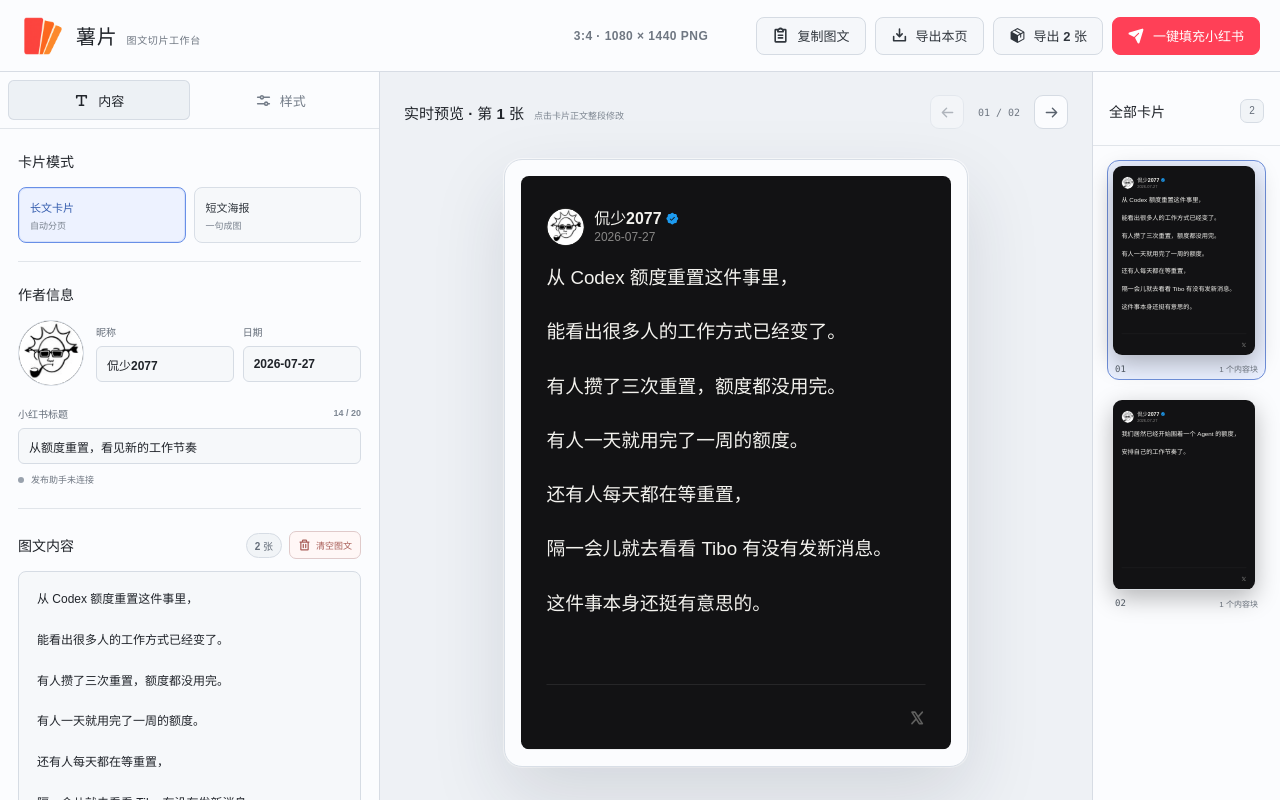
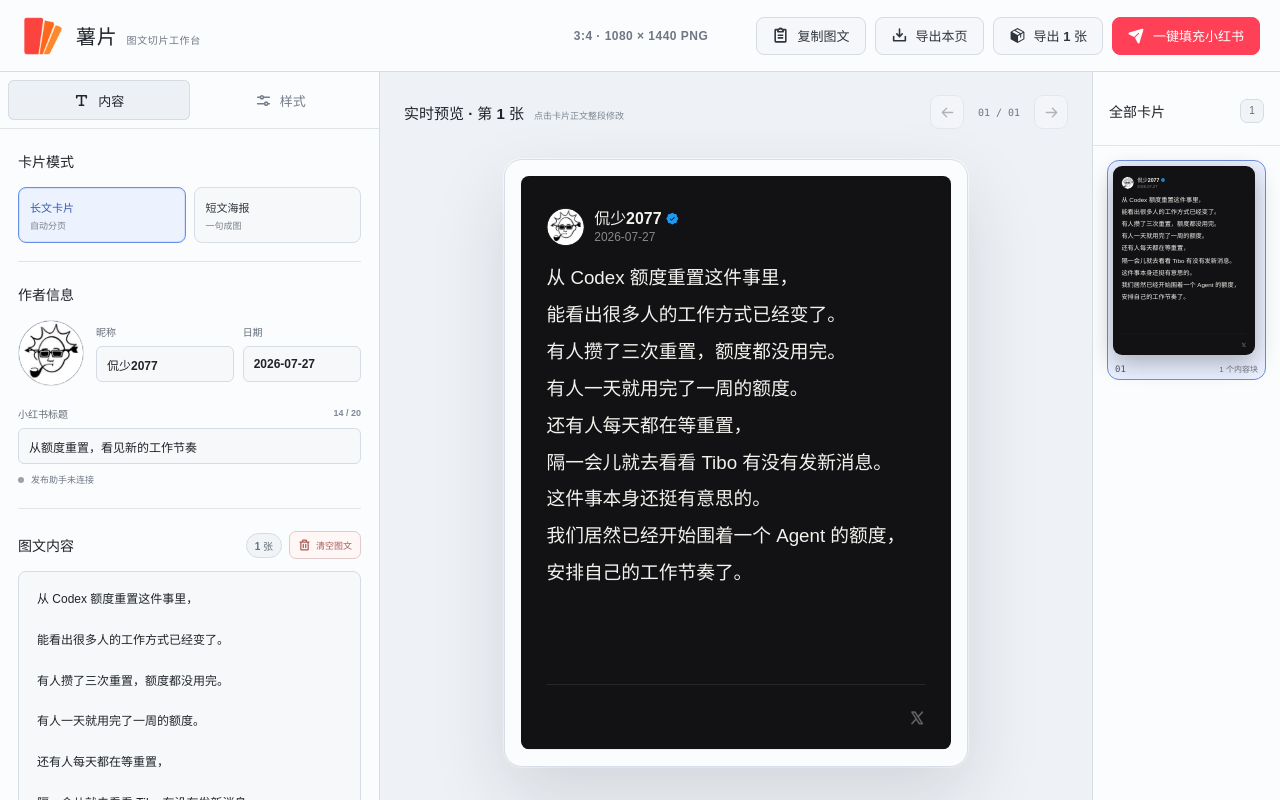
Before and after one commit to kanshao2077/shupian, a React (Vite) app: page / in a window 1280 px wide. Built offline with nearby package versions, Linux system fonts and the light colour scheme.

Commit message:
Fix clipped text and compact long-form pagination

```diff
--- a/src/App.jsx
+++ b/src/App.jsx
@@ -30,7 +30,7 @@
 const CARD_WIDTH = 1080;
 const CARD_HEIGHT = 1440;
 const CONTENT_WIDTH = 952;
-const BODY_HEIGHT = 1000;
+const BODY_HEIGHT = 1048;
 const MAX_UPLOADS = 6;
 const MAX_IMAGE_EDGE = 2400;
 const MAX_IMAGE_FILE_SIZE = 25 * 1024 * 1024;
@@ -193,8 +193,13 @@
         start: currentStart,
         end: characterStart,
       });
-      currentLine = character;
-      currentStart = characterStart;
+      if (/^\s$/u.test(character)) {
+        currentLine = "";
+        currentStart = characterEnd;
+      } else {
+        currentLine = character;
+        currentStart = characterStart;
+      }
     }
     offset = characterEnd;
   }
@@ -202,6 +207,35 @@
   if (currentLine) {
     lines.push({ text: currentLine, start: currentStart, end: offset });
   }
+
+  const lastLine = lines.at(-1);
+  const previousLine = lines.at(-2);
+  const minimumLastLineLength = 5;
+  const lastLineCharacters = Array.from(lastLine?.text || "");
+  const previousLineCharacters = Array.from(previousLine?.text || "");
+
+  if (
+    lastLine &&
+    previousLine &&
+    lastLineCharacters.length > 0 &&
+    lastLineCharacters.length < minimumLastLineLength &&
+    previousLineCharacters.length > minimumLastLineLength + 2
+  ) {
+    const charactersToMove = Math.min(
+      minimumLastLineLength - lastLineCharacters.length,
+      previousLineCharacters.length - minimumLastLineLength,
+    );
+    const movedText = previousLineCharacters
+      .slice(-charactersToMove)
+      .join("");
+    const movedTextStart = previousLine.end - movedText.length;
+
+    previousLine.text = previousLine.text.slice(0, -movedText.length);
+    previousLine.end = movedTextStart;
+    lastLine.text = movedText + lastLine.text;
+    lastLine.start = movedTextStart;
+  }
+
   return lines;
 }
 
@@ -358,6 +392,7 @@
 function paginateContent(contentBlocks, fontSize, lineHeight) {
   const pages = [];
   const lineHeightPx = fontSize * lineHeight;
+  const blankLineHeight = Math.max(20, fontSize * 0.52);
   const paragraphGap = Math.max(28, fontSize * 0.86);
   const mediaGap = paragraphGap;
 
@@ -397,20 +432,29 @@
       const gap =
         currentPage.elements.length && !canAppendToLast ? paragraphGap : 0;
       const availableHeight = BODY_HEIGHT - currentPage.usedHeight - gap;
-      let lineCapacity = Math.floor(availableHeight / lineHeightPx);
-
-      if (
-        currentPage.elements.length &&
-        (lineCapacity <= 0 ||
-          (lineCapacity === 1 && remainingLines.length > 1))
-      ) {
+      const pageLines = [];
+      let pageLinesHeight = 0;
+
+      for (const line of remainingLines) {
+        const nextLineHeight = line.text ? lineHeightPx : blankLineHeight;
+        if (pageLinesHeight + nextLineHeight > availableHeight) break;
+        pageLines.push(line);
+        pageLinesHeight += nextLineHeight;
+      }
+
+      if (!pageLines.length && currentPage.elements.length) {
         commitPage();
         continue;
       }
 
-      lineCapacity = Math.max(1, lineCapacity);
-      const pageLines = remainingLines.slice(0, lineCapacity);
-      remainingLines = remainingLines.slice(lineCapacity);
+      if (!pageLines.length) {
+        pageLines.push(remainingLines[0]);
+        pageLinesHeight = remainingLines[0].text
+          ? lineHeightPx
+          : blankLineHeight;
+      }
+
+      remainingLines = remainingLines.slice(pageLines.length);
       const segmentStart = pageLines[0].sourceStart;
       const segmentEnd = pageLines[pageLines.length - 1].sourceEnd;
 
@@ -432,7 +476,7 @@
         });
       }
 
-      currentPage.usedHeight += gap + pageLines.length * lineHeightPx;
+      currentPage.usedHeight += gap + pageLinesHeight;
 
       if (remainingLines.length) {
         commitPage();
@@ -773,8 +817,20 @@
   )}</h1>${bodyHtml}${imagesHtml}</article>`;
 }
 
+function CardTextLines({ lines }) {
+  return lines.map((line, lineIndex) => (
+    <span
+      className={`card-text-line ${line ? "" : "is-empty"}`}
+      key={`${line}-${lineIndex}`}
+    >
+      {line || "\u00A0"}
+    </span>
+  ));
+}
+
 function EditableCardText({ element, onCommit }) {
   const [draft, setDraft] = useState(element.text);
+  const [editing, setEditing] = useState(false);
   const draftRef = useRef(element.text);
   const cancelRef = useRef(false);
 
@@ -806,11 +862,36 @@
     }
   };
 
+  if (!editing) {
+    return (
+      <p
+        className={`card-static-text card-text-edit-trigger ${
+          element.placeholder ? "is-placeholder" : ""
+        }`}
+        role="textbox"
+        tabIndex={0}
+        aria-multiline="true"
+        aria-label="整段编辑当前卡片正文"
+        title="点击整段修改；离开输入框后自动重新分页"
+        onClick={() => setEditing(true)}
+        onKeyDown={(event) => {
+          if (event.key === "Enter" || event.key === " ") {
+            event.preventDefault();
+            setEditing(true);
+          }
+        }}
+      >
+        <CardTextLines lines={element.lines} />
+      </p>
+    );
+  }
+
   return (
     <textarea
       className="card-text-editor"
       value={draft}
       rows={Math.max(1, element.lines.length)}
+      autoFocus
       placeholder={element.placeholder}
       spellCheck="false"
       aria-label="整段编辑当前卡片正文"
@@ -819,7 +900,10 @@
         draftRef.current = event.currentTarget.value;
         setDraft(event.currentTarget.value);
       }}
-      onBlur={commit}
+      onBlur={() => {
+        commit();
+        setEditing(false);
+      }}
       onKeyDown={(event) => {
         if (event.key === "Escape") {
           cancelRef.current = true;
@@ -936,6 +1020,7 @@
         "--image-radius": `${imageRadius}px`,
         "--body-font-size": `${fontSize}px`,
         "--body-line-height": lineHeight,
+        "--blank-line-height": `${Math.max(20, fontSize * 0.52)}px`,
         "--paragraph-gap": `${Math.max(28, fontSize * 0.86)}px`,
       }}
       aria-label={`卡片 ${pageIndex + 1}，共 ${pageCount} 张`}
@@ -997,14 +1082,7 @@
 
             return (
               <p className="card-static-text" key={`text-${elementIndex}`}>
-                {element.lines.map((line, lineIndex) => (
-                  <span
-                    className="card-text-line"
-                    key={`${line}-${lineIndex}`}
-                  >
-                    {line || "\u00A0"}
-                  </span>
-                ))}
+                <CardTextLines lines={element.lines} />
               </p>
             );
           })}
--- a/src/styles.css
+++ b/src/styles.css
@@ -1669,7 +1669,7 @@
   top: 222px;
   left: 64px;
   width: 952px;
-  height: 1000px;
+  height: 1048px;
   overflow: hidden;
 }
 
@@ -1690,7 +1690,30 @@
 .card-text-line {
   display: block;
   min-height: 1em;
-  white-space: pre-wrap;
+  white-space: pre;
+}
+
+.card-text-line.is-empty {
+  min-height: var(--blank-line-height);
+  line-height: var(--blank-line-height);
+}
+
+.card-text-edit-trigger {
+  cursor: text;
+  transition:
+    background 160ms ease,
+    box-shadow 160ms ease;
+}
+
+.card-text-edit-trigger:hover,
+.card-text-edit-trigger:focus-visible {
+  outline: 0;
+  background: rgba(93, 140, 255, 0.08);
+  box-shadow: 0 0 0 8px rgba(93, 140, 255, 0.28);
+}
+
+.card-text-edit-trigger.is-placeholder {
+  color: var(--card-secondary);
 }
 
 .card-text-editor {
```
